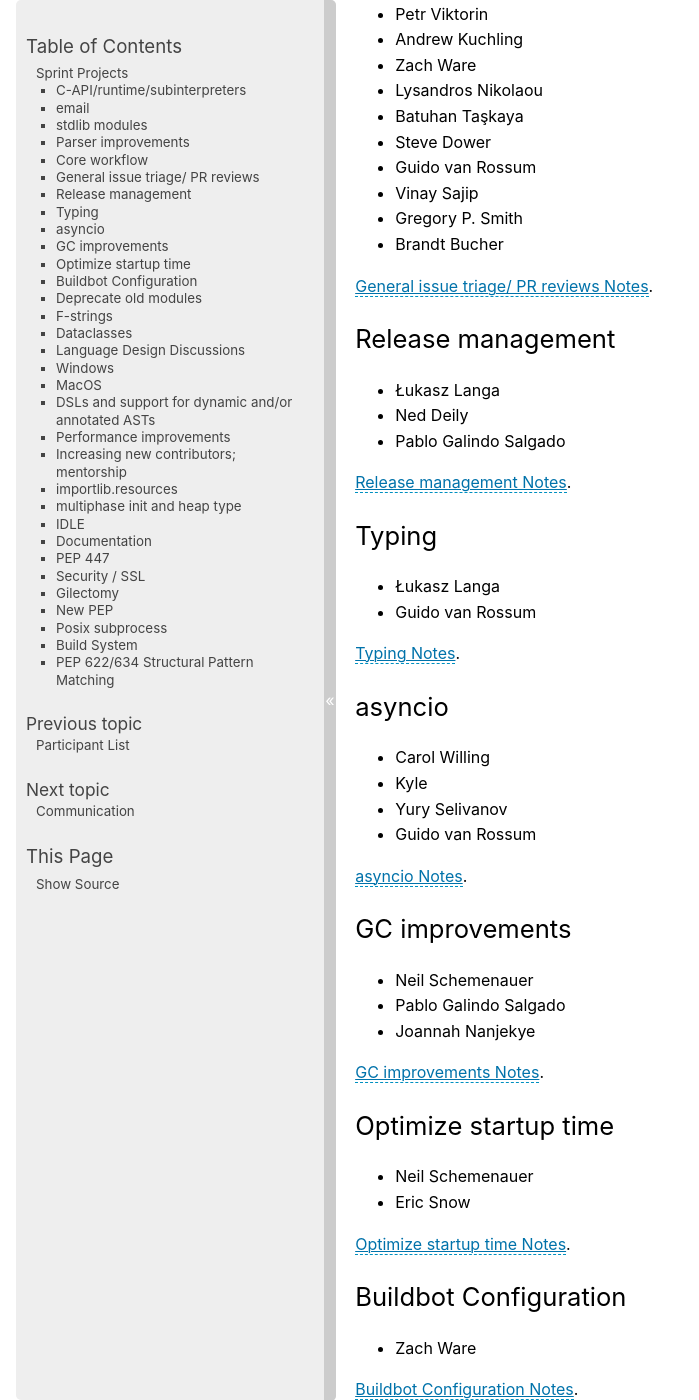
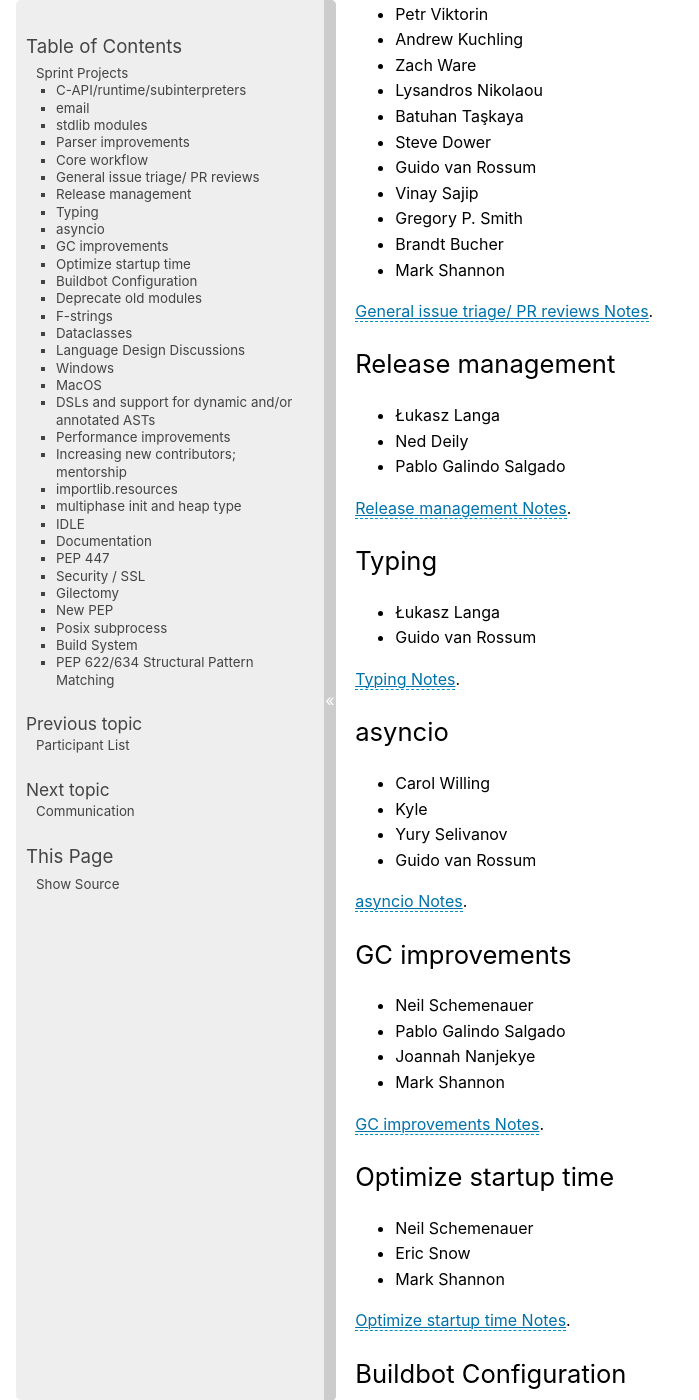
Before and after one commit to python/core-sprint, a Sphinx documentation site: the page built from docs/projects.rst, in a window 1280 px wide and 1400 px high, scrolled down 1691 px. Shown: the whole window, without its empty margins (0-699 px from the left). Built offline with Sphinx 7.4.7, drawn with Linux system fonts in a browser that asks for light colours.

Commit message:
Add Mark Shannon (#43)
Co-authored-by: Mariatta <Mariatta@users.noreply.github.com>

```diff
--- a/docs/participants.rst
+++ b/docs/participants.rst
@@ -73,6 +73,8 @@ creating a pull request. You'll want to add yourself to :ref:`participants`,
 +------------------------+-------------------+-----------+-------------------+--------------------------------------+
 | Lewis Gaul             | Mentee            | UTC+1     | LewisGaul         | Mentored by Eric Snow (excited too!) |
 +------------------------+-------------------+-----------+-------------------+--------------------------------------+
+| Mark Shannon           | Core Developer    | UTC+1     | markshannon       |                                      |
++------------------------+-------------------+-----------+-------------------+--------------------------------------+
 | Eric V. Smith          | Core Developer    | UTC-4     | ericvsmith        |                                      |
 +------------------------+-------------------+-----------+-------------------+--------------------------------------+
 | Ammar Askar            | Triage            | UTC-4     | ammaraskar        |                                      |
--- a/docs/projects.rst
+++ b/docs/projects.rst
@@ -83,6 +83,7 @@ General issue triage/ PR reviews
 - Vinay Sajip
 - Gregory P. Smith
 - Brandt Bucher
+- Mark Shannon
 
 `General issue triage/ PR reviews Notes <https://docs.google.com/document/d/1wyj4o6kfXBKl4AKE-JNoGN4QhXV1OwqiIc1beAV6dDE/edit?usp=sharing>`_.
 
@@ -119,6 +120,7 @@ GC improvements
 - Neil Schemenauer
 - Pablo Galindo Salgado
 - Joannah Nanjekye
+- Mark Shannon
 
 `GC improvements Notes <https://docs.google.com/document/d/1grEfSjFxz7WqPHZHEC2O_UbvKWCU3t_SqvEFseEUa0U/edit?usp=sharing>`_.
 
@@ -127,6 +129,7 @@ Optimize startup time
 
 - Neil Schemenauer
 - Eric Snow
+- Mark Shannon
 
 `Optimize startup time Notes <https://docs.google.com/document/d/1tggGrMKLRHLDW6Sj0oZ7TYi5S7wpn8Zu1D8QtgxMiic/edit?usp=sharing>`_.
 
```
